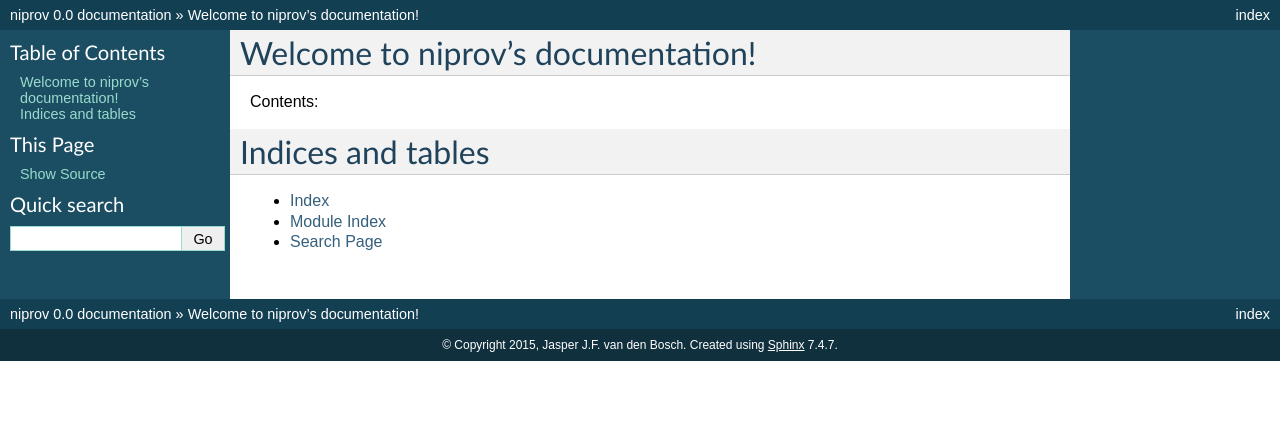
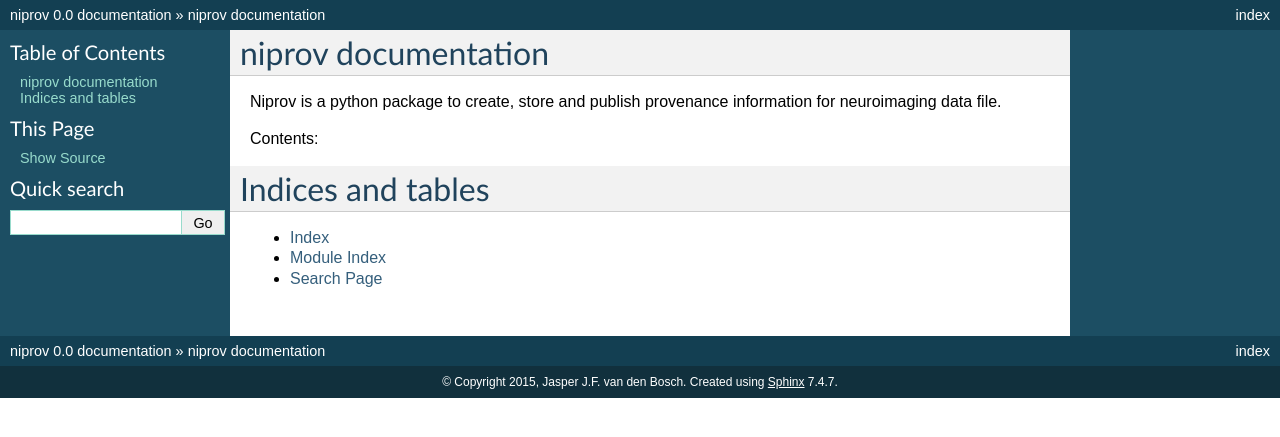
Before and after one commit to JasperVanDenBosch/niprov, a Sphinx documentation site: the page built from docs/source/index.rst, in a window 1280 px wide. Shown: the top 437 px of the page. Built offline with Sphinx 7.4.7, drawn with Linux system fonts in a browser that asks for light colours.

Commit message:
Added into line to documentation home page.

```diff
--- a/docs/source/index.rst
+++ b/docs/source/index.rst
@@ -3,8 +3,11 @@
    You can adapt this file completely to your liking, but it should at least
    contain the root `toctree` directive.
 
-Welcome to niprov's documentation!
-==================================
+niprov documentation
+====================
+
+Niprov is a python package to create, store and publish provenance information for neuroimaging data file.
+
 
 Contents:
 
```
